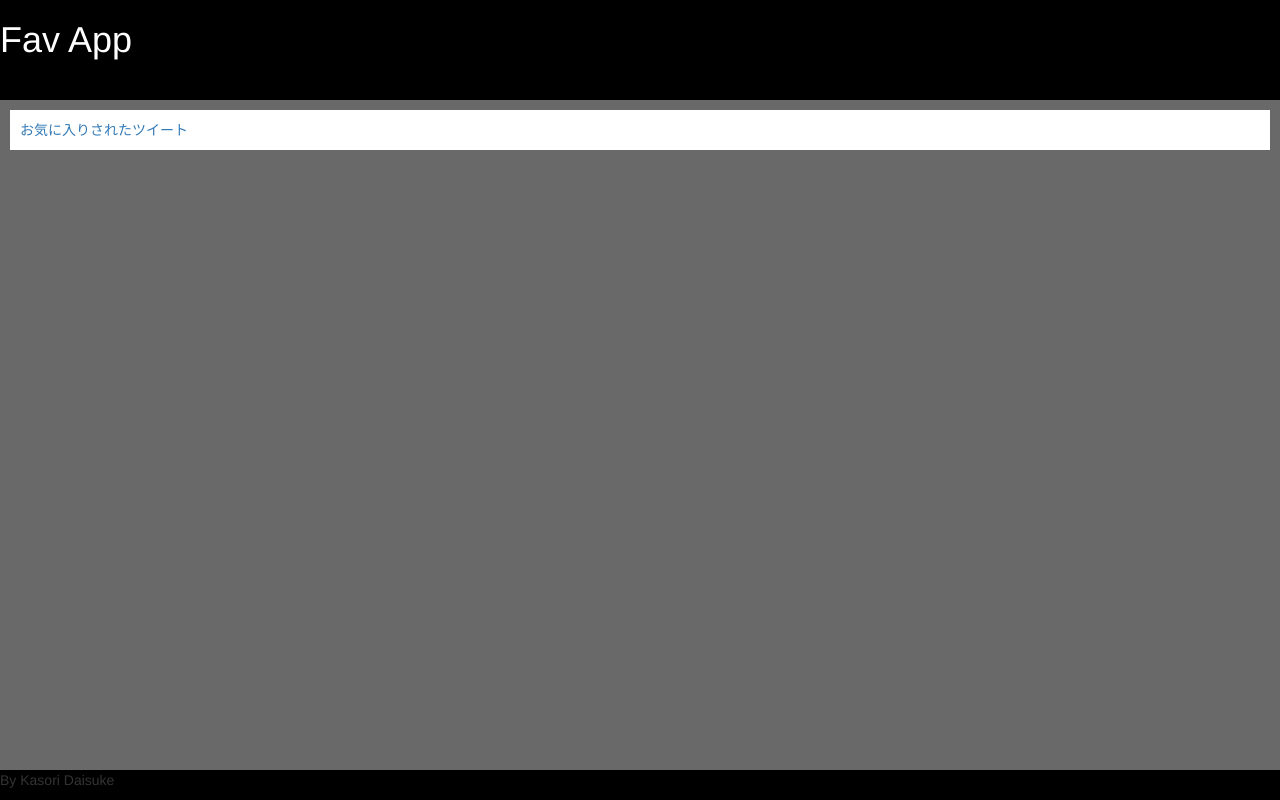
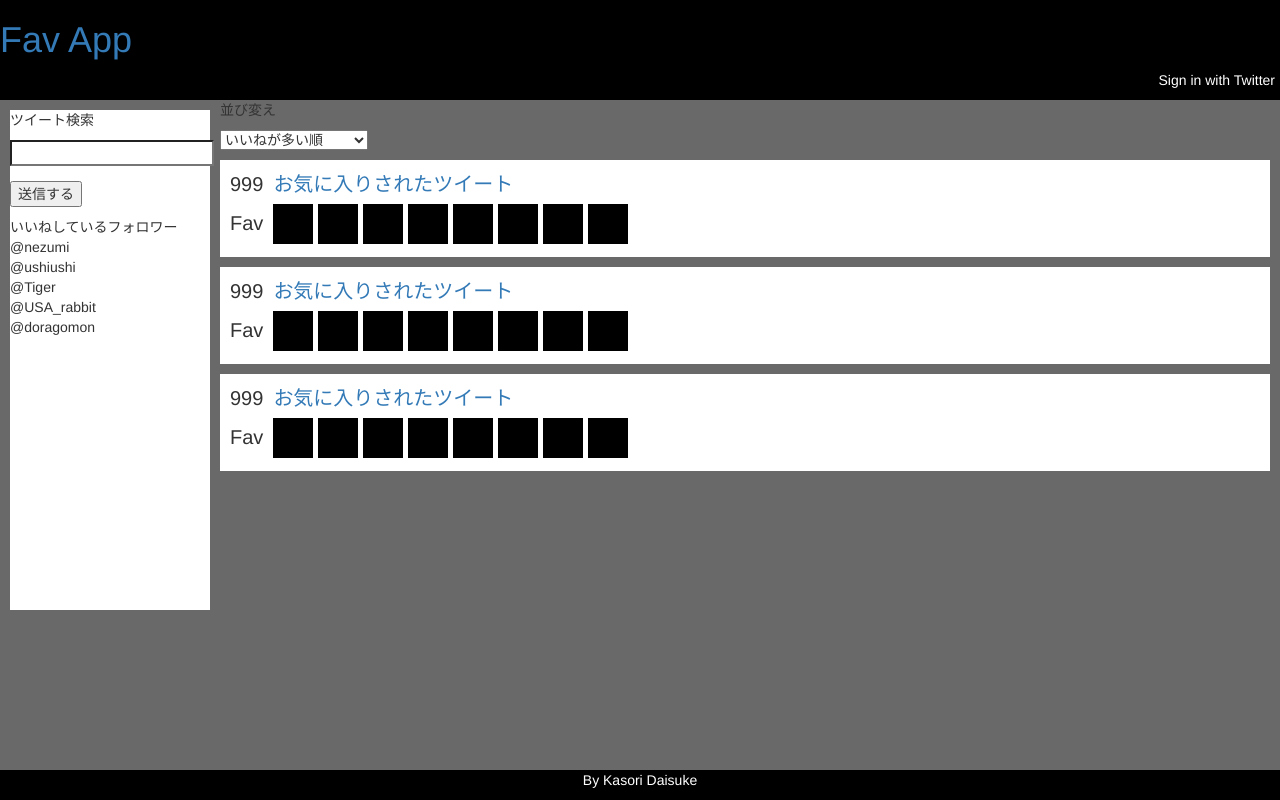
Before and after one commit to KasoriDaisuke/fav_app, a Rails app: page / in a window 1280 px wide. Run offline with Rails 7, Linux system fonts and the light colour scheme; style sheets or scripts are compiled from the project's sources; some libraries are stand-ins or nearby versions.

Commit message:
0228 ressons before

```diff
--- a/app/assets/stylesheets/custom.css.scss
+++ b/app/assets/stylesheets/custom.css.scss
@@ -16,18 +16,79 @@ h1 {
 .header{
   height: 100px;
   background-color: black;
+
+  ul{
+    float: right;
+    }
+
+  li{
+    float: left;
+    list-style-type: none;
+    margin-right: 5px;
+    color: white;
+    }
+
+}
+
+/* side */
+.side{
+ width: 200px;
+ height: 500px;
+ background-color: white;
+ float: left;
+ margin: 10px;
+
+li {
+ list-style:none;
+}
+ul{
+ padding-left: 0px;
+}
 }
 
 /* footer */
 
 .footer{
   background-color: black;
+  p {
+    color:white;
+    text-align: center;
+}
+
 }
 
 /* tweet */
 .tweet{
+  overflow: hidden;
   padding: 10px;
   margin: 10px;
   width: auto;
   background-color: white;
+
+  span{
+  float: left;
 }
+  a,p {
+    font-size: 20px;
+    }
+
+  ul{
+    padding-left: 0px;
+    }
+
+  li{
+    padding: 20px 20px;
+    float: left;
+    display: block;
+    background-color: black;
+    margin-right: 5px;
+    margin-top: 5px;
+    }
+
+  .fav_count{
+    float:left;
+    margin-right:10px;
+    display: inline-block;
+}
+
+}
--- a/app/views/fav_controller/index.html.erb
+++ b/app/views/fav_controller/index.html.erb
@@ -1,3 +1,68 @@
+<form>
+<p>並び変え</p>
+<select name="sort">
+<option value="many">いいねが多い順</option>
+<option value="few">いいねが少ない順</option>
+<option value="new">ツイートが新しい順</option>
+<option value="old">ツイートが古い順</option>
+</select></form>
+
 <div class="tweet">
+  <div class= "fav_count">
+  <p>999</p>
+  <p>Fav</p>
+  </div>
+  <span>
   <%= link_to "お気に入りされたツイート", show_path %>
+  <ul>
+  	<li></li>
+  	<li></li>
+  	<li></li>
+  	<li></li>
+  	<li></li>
+  	<li></li>
+  	<li></li>
+  	<li></li>
+  </ul>
+  </span>
 </div>
+
+<div class="tweet">
+  <div class= "fav_count">
+  <p>999</p>
+  <p>Fav</p>
+  </div>
+  <span>
+  <%= link_to "お気に入りされたツイート", show_path %>
+  <ul>
+        <li></li>
+        <li></li>
+        <li></li>
+        <li></li>
+        <li></li>
+        <li></li>
+        <li></li>
+        <li></li>
+  </ul>
+  </span>
+</div>
+
+<div class="tweet">
+  <div class= "fav_count">
+  <p>999</p>
+  <p>Fav</p>
+  </div>
+  <span>
+  <%= link_to "お気に入りされたツイート", show_path %>
+  <ul>
+        <li></li>
+        <li></li>
+        <li></li>
+        <li></li>
+        <li></li>
+        <li></li>
+        <li></li>
+        <li></li>
+  </ul>
+  </span>
+</div>
--- a/app/views/layouts/_header.html.erb
+++ b/app/views/layouts/_header.html.erb
@@ -1,3 +1,6 @@
 <header class="header navbar-fixed-top">
-  <h1>Fav App</h1>
+  <h1><%= link_to "Fav App", root_path %></h1>
+  <ul>
+    <li>Sign in with Twitter</li>
+  </ul>
 </header>
--- /dev/null
+++ b/app/views/layouts/_side.html.erb
@@ -0,0 +1,15 @@
+<div class="side">
+<p>ツイート検索</p>
+<form action="cgi-bin/abc.cgi" method="post">
+<p><label><input type="search" name="search"></label></p>
+<p><input type="submit" value="送信する"></p>
+</form>
+<ul>
+<li>いいねしているフォロワー</li>
+<li>@nezumi</li>
+<li>@ushiushi</li>
+<li>@Tiger</li>
+<li>@USA_rabbit</li>
+<li>@doragomon</li>
+</ul>
+</div>
--- a/app/views/layouts/application.html.erb
+++ b/app/views/layouts/application.html.erb
@@ -11,6 +11,7 @@
 
   <body>
     <%= render 'layouts/header' %>
+    <%= render 'layouts/side' %>
     <%= yield %>
     <%= render 'layouts/footer' %>
   </body>
```
Also changed, not shown: app/views/fav_controller/show.html.erb (+52 -2 lines).
